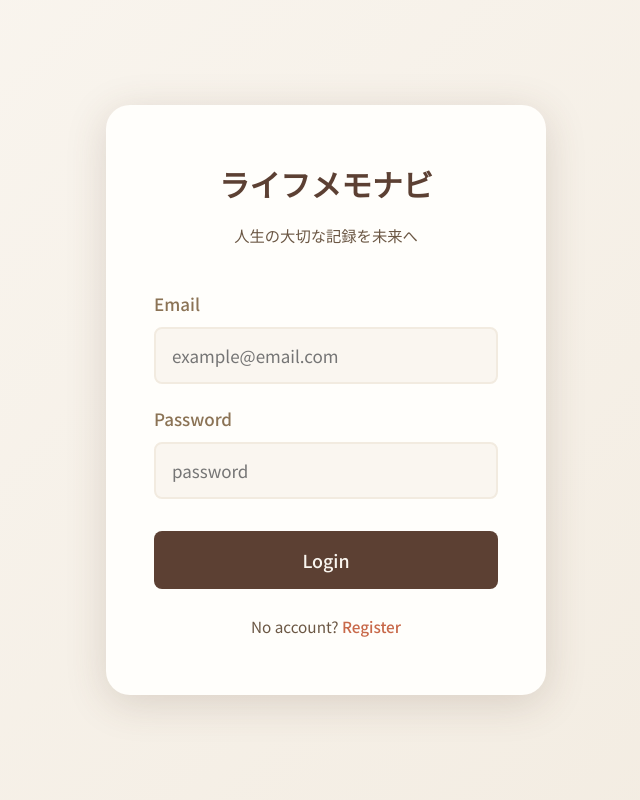
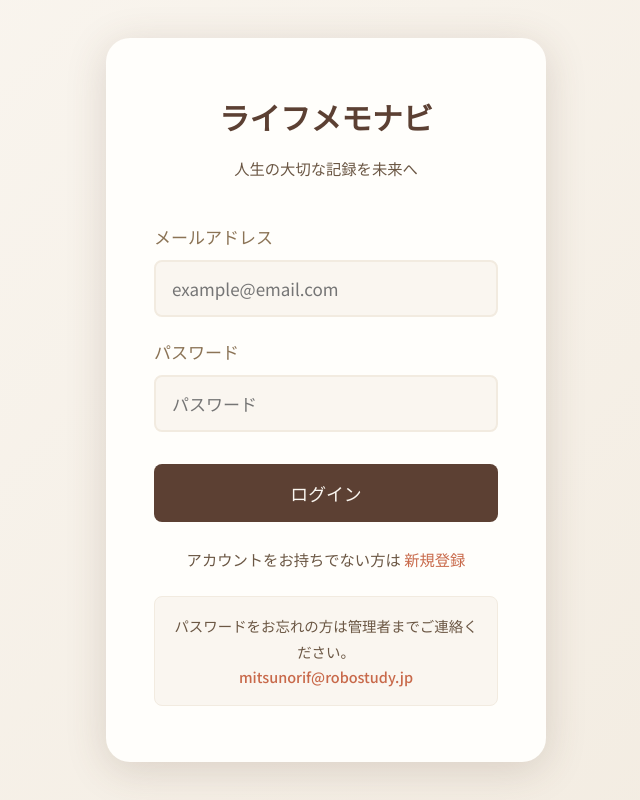
Before and after one commit to MitsunoriFukuchi692/life-memo-navi, a React (Vite) app in the folder frontend/: page /login in a window 1280 px wide. Shown: the whole page, without its empty margins (314-954 px from the left). Built offline with nearby package versions, Linux system fonts and the light colour scheme; no server answers.

Commit message:
ログイン画面日本語化・パスワード忘れ案内追加

```diff
--- a/frontend/src/pages/LoginPage.tsx
+++ b/frontend/src/pages/LoginPage.tsx
@@ -1,13 +1,11 @@
 import { useState } from 'react';
 import { useNavigate, Link } from 'react-router-dom';
 import { authApi } from '../api';
-
 export default function LoginPage() {
   const navigate = useNavigate();
   const [form, setForm] = useState({ email: '', password: '' });
   const [error, setError] = useState('');
   const [loading, setLoading] = useState(false);
-
   const handleSubmit = async (e: React.FormEvent) => {
     e.preventDefault();
     setError('');
@@ -23,7 +21,6 @@ export default function LoginPage() {
       setLoading(false);
     }
   };
-
   return (
     <div style={{
       minHeight: '100vh',
@@ -47,28 +44,40 @@ export default function LoginPage() {
         )}
         <form onSubmit={handleSubmit}>
           <div style={{ marginBottom: '20px' }}>
-            <label style={{ display: 'block', marginBottom: '8px', color: 'var(--brown)', fontWeight: 500 }}>Email</label>
+            <label style={{ display: 'block', marginBottom: '8px', color: 'var(--brown)', fontWeight: 500 }}>メールアドレス</label>
             <input type="email" value={form.email} onChange={e => setForm({ ...form, email: e.target.value })} required
               style={{ width: '100%', padding: '14px 16px', border: '2px solid var(--cream-dark)', borderRadius: '8px', fontSize: '1rem', background: 'var(--cream)', outline: 'none' }}
               placeholder="example@email.com" />
           </div>
           <div style={{ marginBottom: '32px' }}>
-            <label style={{ display: 'block', marginBottom: '8px', color: 'var(--brown)', fontWeight: 500 }}>Password</label>
+            <label style={{ display: 'block', marginBottom: '8px', color: 'var(--brown)', fontWeight: 500 }}>パスワード</label>
             <input type="password" value={form.password} onChange={e => setForm({ ...form, password: e.target.value })} required
               style={{ width: '100%', padding: '14px 16px', border: '2px solid var(--cream-dark)', borderRadius: '8px', fontSize: '1rem', background: 'var(--cream)', outline: 'none' }}
-              placeholder="password" />
+              placeholder="パスワード" />
           </div>
           <button type="submit" disabled={loading} style={{
             width: '100%', padding: '16px', background: 'var(--brown-dark)', color: 'var(--cream)',
             border: 'none', borderRadius: '8px', fontSize: '1.05rem', fontWeight: 500, cursor: 'pointer',
           }}>
-            {loading ? '...' : 'Login'}
+            {loading ? '...' : 'ログイン'}
           </button>
         </form>
         <p style={{ textAlign: 'center', marginTop: '24px', color: 'var(--text-light)', fontSize: '0.9rem' }}>
-          No account?{' '}
-          <Link to="/register" style={{ color: 'var(--accent)', textDecoration: 'none', fontWeight: 500 }}>Register</Link>
+          アカウントをお持ちでない方は{' '}
+          <Link to="/register" style={{ color: 'var(--accent)', textDecoration: 'none', fontWeight: 500 }}>新規登録</Link>
         </p>
+        {/* パスワード忘れ案内 */}
+        <div style={{
+          marginTop: '24px', padding: '16px',
+          background: 'var(--cream)', borderRadius: '8px',
+          textAlign: 'center', fontSize: '0.85rem', color: 'var(--text-light)',
+          border: '1px solid var(--cream-dark)',
+        }}>
+          パスワードをお忘れの方は管理者までご連絡ください。<br />
+          <a href="mailto:mitsunorif@robostudy.jp" style={{ color: 'var(--accent)', textDecoration: 'none', fontWeight: 500 }}>
+            mitsunorif@robostudy.jp
+          </a>
+        </div>
       </div>
     </div>
   );
```
